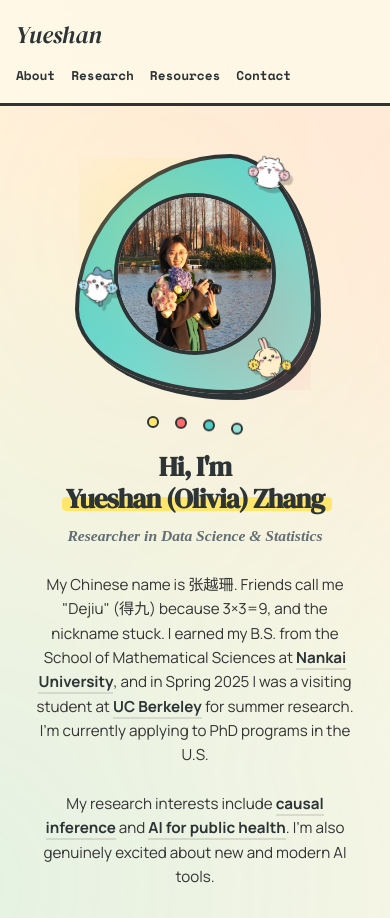
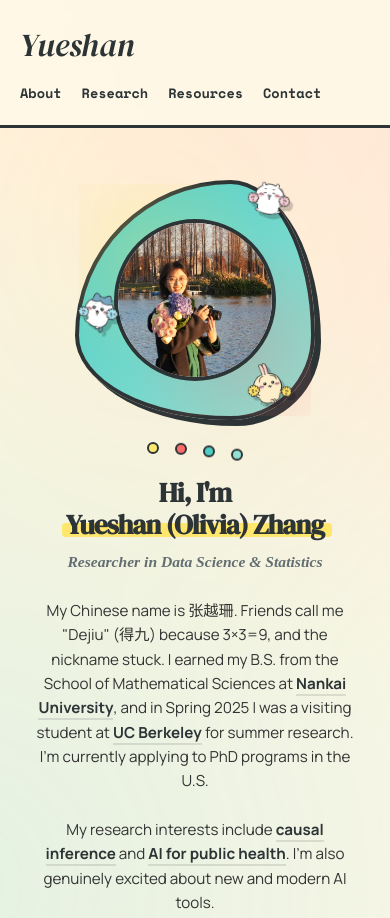
Before and after one commit to Dejiu-Zhang/Dejiu-Zhang.github.io, an Astro site: page / in a window 390 px wide. Shown: the top 918 px of the page. Built offline with nearby package versions, Linux system fonts and the light colour scheme; Astro itself is replaced by a stand-in of ours.

Commit message:
Update Layout.astro

```diff
--- a/src/layouts/Layout.astro
+++ b/src/layouts/Layout.astro
@@ -6,8 +6,7 @@ const { title = "Yueshan Zhang - Research" } = Astro.props;
 <html lang="en">
 <head>
   <meta charset="UTF-8" />
-  <meta name="viewport" content="width=device-width, initial-scale=1.0, maximum-scale=5.0, user-scalable=yes" />
-  <meta name="description" content="Yueshan (Olivia) Zhang - Researcher in Data Science & Statistics" />
+  <meta name="viewport" content="width=device-width, initial-scale=1.0" />
   <title>{title}</title>
 
   <link rel="preconnect" href="https://fonts.googleapis.com" />
@@ -56,16 +55,9 @@ const { title = "Yueshan Zhang - Research" } = Astro.props;
     --font-body: "Manrope", sans-serif;
   }
 
-  * {
-    margin: 0;
-    padding: 0;
-    box-sizing: border-box;
-  }
+  * { margin: 0; padding: 0; box-sizing: border-box; }
 
-  html {
-    scroll-behavior: smooth;
-    -webkit-text-size-adjust: 100%;
-  }
+  html { scroll-behavior: smooth; }
 
   body {
     font-family: var(--font-body);
@@ -73,8 +65,6 @@ const { title = "Yueshan Zhang - Research" } = Astro.props;
     color: var(--dark);
     line-height: 1.6;
     overflow-x: hidden;
-    -webkit-font-smoothing: antialiased;
-    -moz-osx-font-smoothing: grayscale;
   }
 
   img {
@@ -112,7 +102,6 @@ const { title = "Yueshan Zhang - Research" } = Astro.props;
     top: 0;
     background: rgba(255, 248, 231, 0.95);
     backdrop-filter: blur(10px);
-    -webkit-backdrop-filter: blur(10px);
     border-bottom: 3px solid var(--dark);
     z-index: 100;
     animation: slideDown 0.6s ease-out;
@@ -162,9 +151,7 @@ const { title = "Yueshan Zhang - Research" } = Astro.props;
     transform-origin: left;
   }
 
-  .logo:hover {
-    transform: translateY(-2px);
-  }
+  .logo:hover { transform: translateY(-2px); }
 
   .nav-links {
     display: flex;
@@ -261,36 +248,13 @@ const { title = "Yueshan Zhang - Research" } = Astro.props;
     50% { transform: translateY(-10px); }
   }
 
-  /* Tablet 响应式 */
-  @media (max-width: 1024px) {
-    .nav-container {
-      padding: 1.25rem 1.5rem;
-    }
-
-    .nav-links {
-      gap: 1.75rem;
-    }
-
-    .nav-links a {
-      font-size: 0.85rem;
-    }
-
-    main {
-      padding: 2rem 1.5rem;
-    }
-  }
-
-  /* 手机响应式 */
+  /* Responsive */
   @media (max-width: 768px) {
     .nav-container {
       flex-direction: column;
       align-items: flex-start;
       padding: 1.25rem 1.25rem;
       gap: 0.75rem;
-    }
-
-    .logo {
-      font-size: 1.75rem;
     }
 
     .nav-links {
@@ -310,36 +274,5 @@ const { title = "Yueshan Zhang - Research" } = Astro.props;
     p {
       font-size: 1rem;
     }
-
-    h1 {
-      font-size: clamp(1.8rem, 6vw, 2.5rem);
-    }
-
-    h2 {
-      font-size: clamp(1.4rem, 5vw, 1.9rem);
-    }
-  }
-
-  /* 小屏手机 */
-  @media (max-width: 480px) {
-    .nav-container {
-      padding: 1rem 1rem;
-    }
-
-    .logo {
-      font-size: 1.5rem;
-    }
-
-    .nav-links {
-      gap: 0.75rem 1rem;
-    }
-
-    .nav-links a {
-      font-size: 0.8rem;
-    }
-
-    main {
-      padding: 1.5rem 1rem;
-    }
   }
 </style>
```
